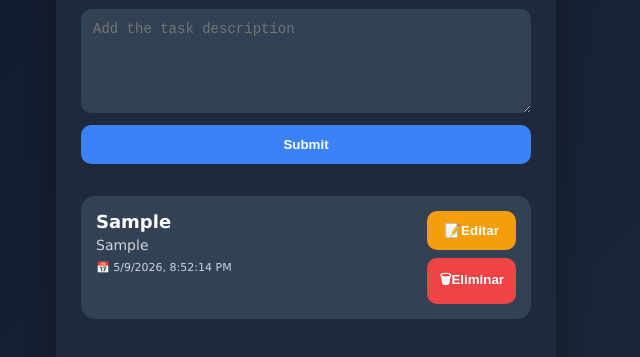
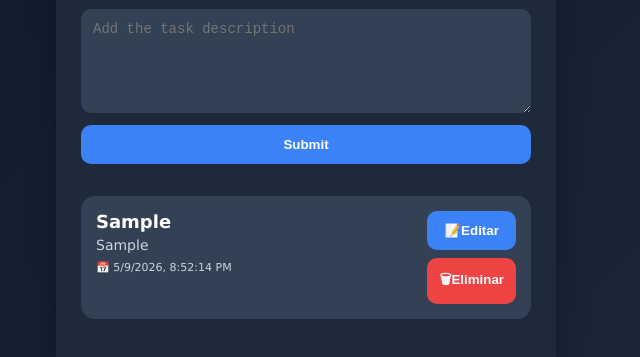
Before and after one commit to KlaimerNavarro-web/Administrador-de-tareas, a plain HTML site: page task-manager/index.html in a window 1280 px wide. Both pictures are taken after typing "Sample", "Sample" into the empty fields and a click on the button "Submit". Shown: the part 285-642 px from the top of the page, without its empty margins (334-974 px from the left). Drawn offline with Linux system fonts and the light colour scheme.

Commit message:
Cambio de color al boton Editar

```diff
--- a/task-manager/styles.css
+++ b/task-manager/styles.css
@@ -124,7 +124,7 @@ button:hover {
 }
 
 .task-actions button:first-child {
-	background: #f59e0b;
+	background: #3b82f6;
 }
 
 .task-actions button:last-child {
```
